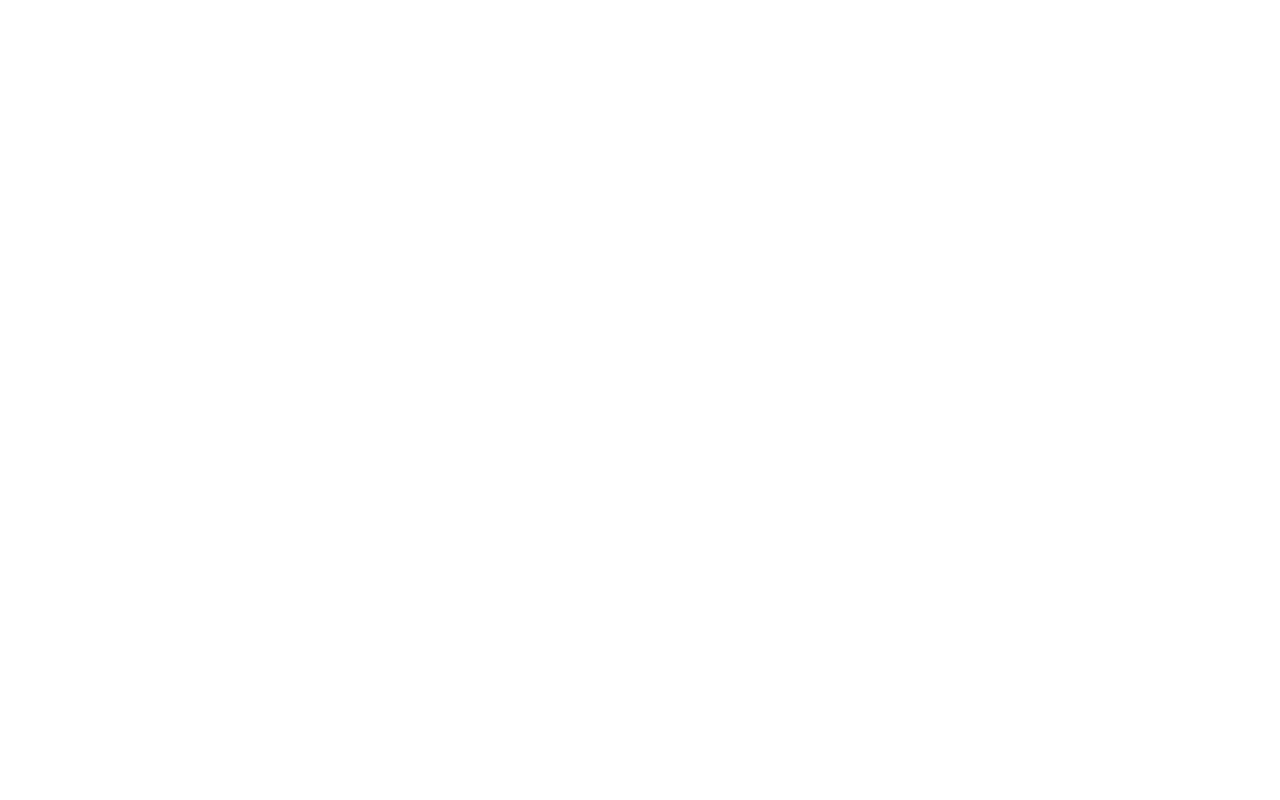
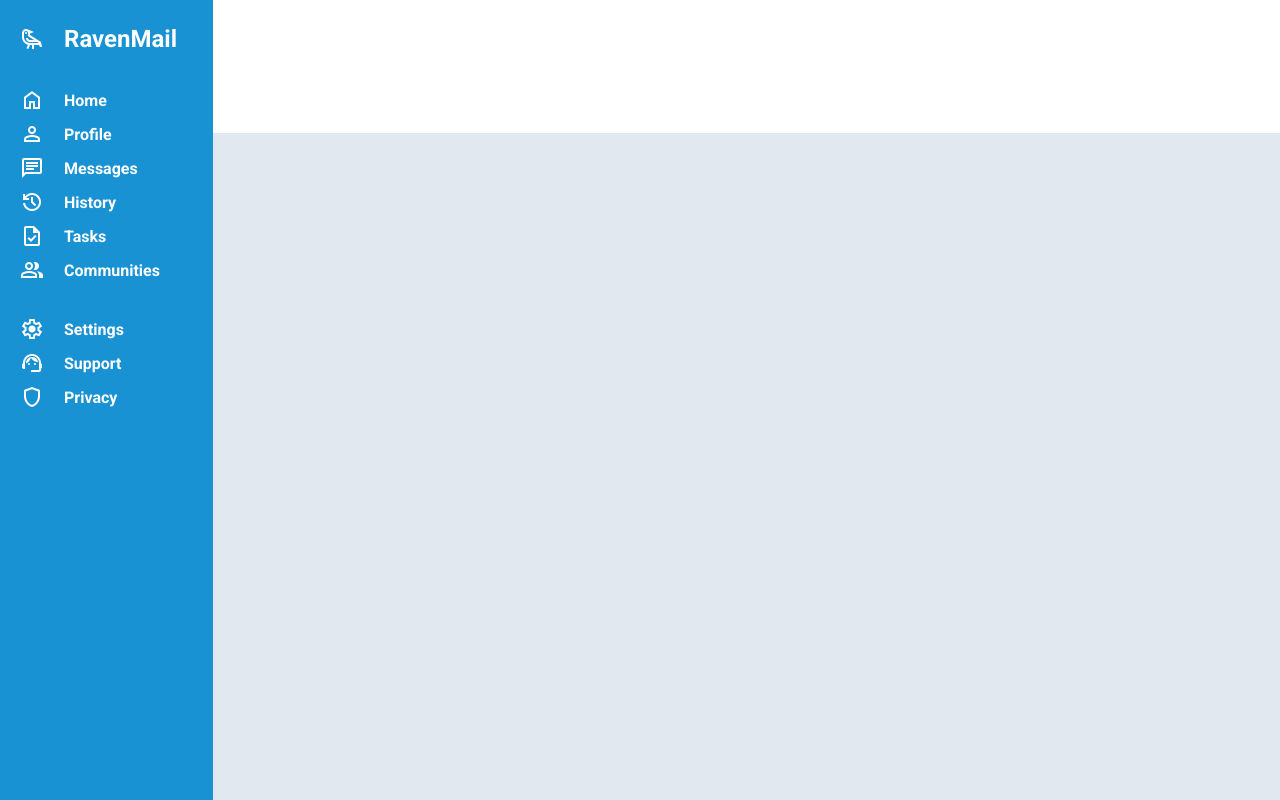
Before and after one commit to maruvici/odin-dashboard, a plain HTML site: page index.html in a window 1280 px wide. Drawn offline with nearby package versions, Linux system fonts and the light colour scheme.

Commit message:
feat: Add sidebar

```diff
--- a/index.html
+++ b/index.html
@@ -6,17 +6,34 @@
     <title>Odin: Dashboard</title>
     <link rel="stylesheet" href="./static/styles/style.css"/>
     <script src="./static/scripts/script.js"></script>
+    <!-- Import Google Icons -->
+     <link href="https://fonts.googleapis.com/css2?family=Material+Symbols+Outlined" rel="stylesheet" />
   </head>
   <body>
     <div class="container">
         <div class="sidebar">
-
+          <div class="top">
+            <div class="item">
+              <i id="iconLogo" class="material-symbols-outlined">raven</i><span>RavenMail</span>
+            </div>
+          </div>
+          <div class="mid">
+            <div class="item"><i class="material-symbols-outlined">home</i><span>Home</span></div>
+            <div class="item"><i class="material-symbols-outlined">person</i><span>Profile</span></div>
+            <div class="item"><i class="material-symbols-outlined">chat</i><span>Messages</span></div>
+            <div class="item"><i class="material-symbols-outlined">history</i><span>History</span></div>
+            <div class="item"><i class="material-symbols-outlined">task</i><span>Tasks</span></div>
+            <div class="item"><i class="material-symbols-outlined">group</i><span>Communities</span></div>
+          </div>
+          <div class="bot">
+            <div class="item"><i class="material-symbols-outlined">settings</i><span>Settings</span></div>
+            <div class="item"><i class="material-symbols-outlined">support_agent</i><span>Support</span></div>
+            <div class="item"><i class="material-symbols-outlined">shield</i><span>Privacy</span></div>
+          </div>
         </div>
         <div class="header">
-
         </div>
         <div class="main-content">
-
         </div>
     </div>
   </body>
--- a/static/styles/style.css
+++ b/static/styles/style.css
@@ -1,5 +1,87 @@
+/* Import Roboto font */
+@import url('https://fonts.googleapis.com/css2?family=Roboto:ital,wght@0,100..900;1,100..900&display=swap');
+
 * {
     box-sizing: border-box;
     margin: 0;
     padding: 0;
 }
+
+/* Light Mode */
+:root {
+    --main-accent: #1992D4;
+    --card-accent: #F0B429;
+    --primary-bg: #FFFFFF;
+    --secondary-bg: #E2E8F0;
+    --main-text: #020202;
+    --sidebar-text: #FFFFFF;
+}
+
+.dark-mode {
+    --main-accent: #072f53;
+    --card-accent: #e7c881;
+    --primary-bg: #000000;
+    --secondary-bg: #272829;
+    --main-text: #FFFFFF;
+    --sidebar-text: #020202;
+}
+
+html {
+    font-size: 62.5%;
+    font-family: 'Roboto', 'system-ui';
+}
+
+.container {
+    display: grid;
+    grid-template: 1fr 5fr / 1fr 5fr;
+    height: 100vh;
+    width: 100vw;
+}
+
+.sidebar {
+    background-color: var(--main-accent);
+    color: var(--sidebar-text);
+    padding: 2rem;
+
+    grid-column: 1 / span 1;
+    grid-row: 1 / span 2;
+
+    display: flex;
+    flex-flow: column nowrap;
+    gap: 2.5rem;
+}
+
+.sidebar .top .item {
+    font-size: x-large;
+}
+
+.sidebar .item {
+    display: flex;
+    align-items: center;
+    gap: 2rem;
+    padding: 0.5rem;
+    font-weight: bold;
+    font-size: medium;
+
+    /* Allows hover effect on parent container padding to work */
+    margin-left: -2rem;
+    margin-right: -2rem;
+    padding-left: 2rem;
+    padding-right: 2rem;
+}
+
+.sidebar .mid .item:hover,
+.sidebar .bot .item:hover {
+    background-color: var(--sidebar-text);
+    color: var(--main-accent);
+}
+
+.header {
+    background-color: var(--primary-bg);
+    grid-area: 1 2 span 1 span 1;
+}
+
+.main-content {
+    background-color: var(--secondary-bg);
+    grid-area: 2 2 span 1 span 1;
+}
```
